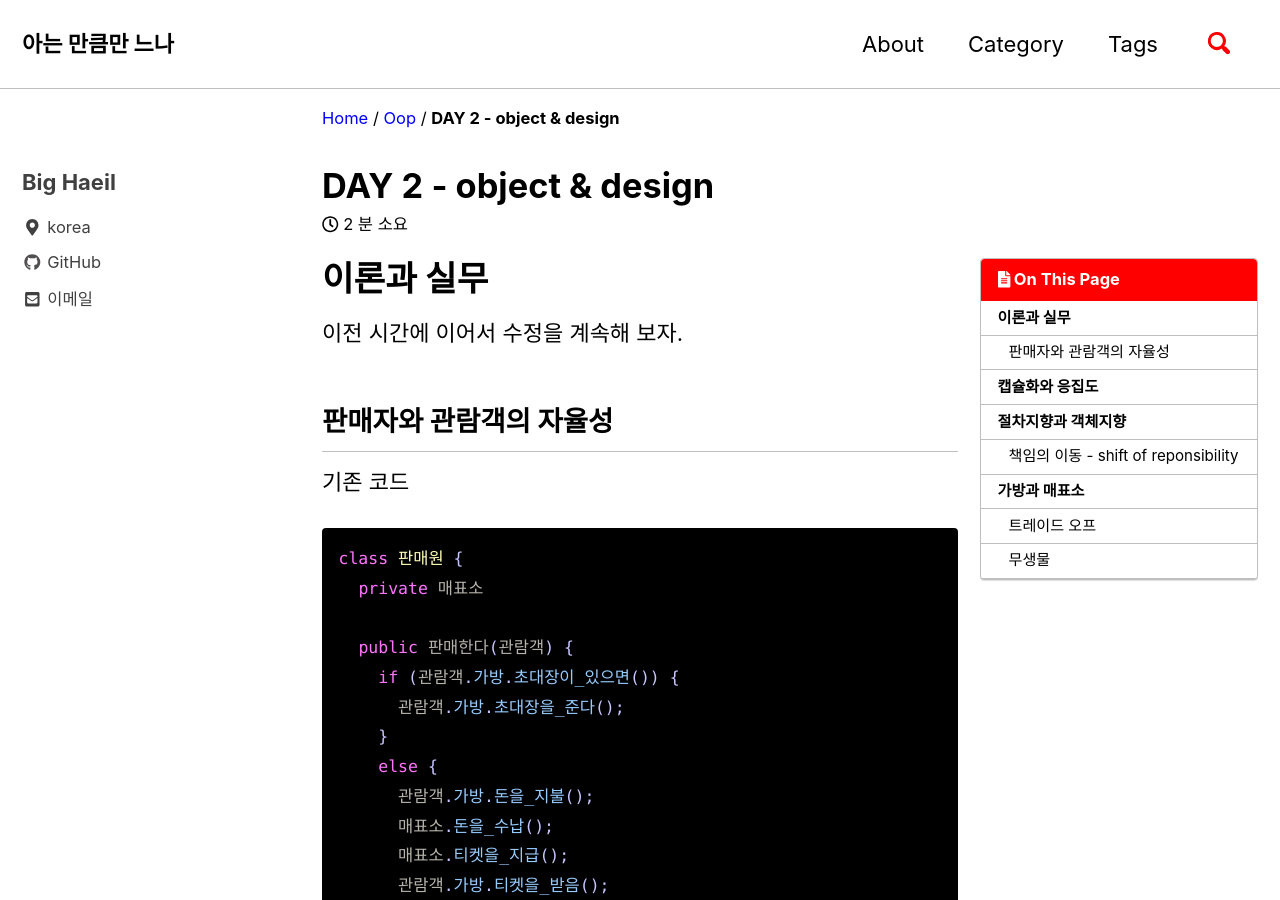
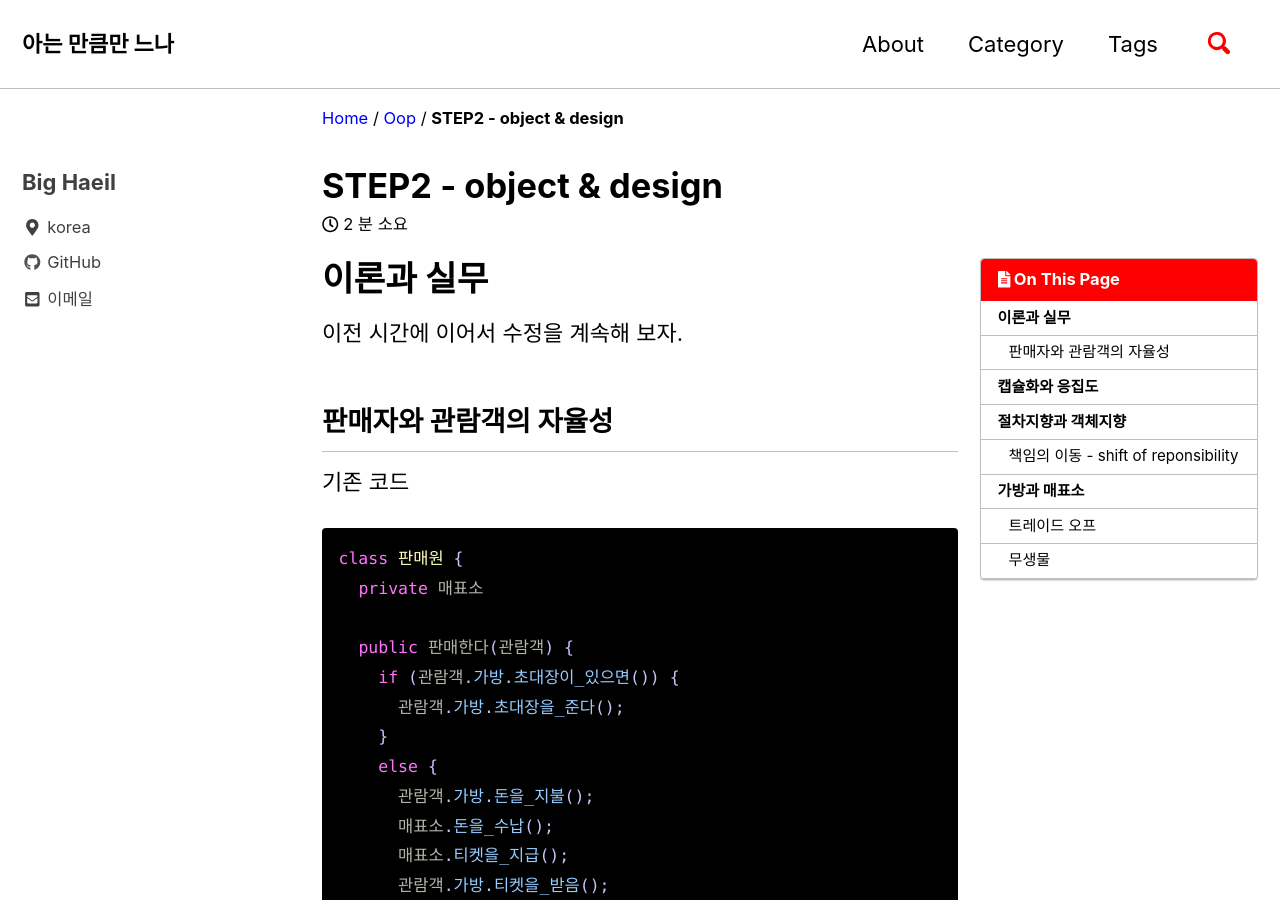
Before and after one commit to bighaeil/bighaeil.github.io, a Jekyll site: the page built from _posts/oop/2020-10-01-book-review-object-object-design-2.md, in a window 1280 px wide and 900 px high. Built offline with Jekyll 4.4.1, drawn with Linux system fonts in a browser that asks for light colours; cached includes are drawn as plain includes; nearby versions of some CDN libraries; comment, search, counter and statistics services are not loaded; some of the changed text lies outside the part shown.

Commit message:
today oop\

```diff
--- a/_posts/oop/2020-09-30-book-review-object-intro.md
+++ b/_posts/oop/2020-09-30-book-review-object-intro.md
@@ -1,5 +1,5 @@
 ---
-title: "DAY 0 - `오브젝트` 책을 읽고 나름대로 정리를 해보자"
+title: "STEP 0 - `오브젝트` 책을 읽고 나름대로 정리를 해보자"
 categories:
   - oop
 tags:
--- a/_posts/oop/2020-09-30-book-review-object-object-design.md
+++ b/_posts/oop/2020-09-30-book-review-object-object-design.md
@@ -1,5 +1,5 @@
 ---
-title: "DAY 1 - object & design"
+title: "STEP 1 - object & design"
 categories:
   - oop
 tags:
--- a/_posts/oop/2020-10-01-book-review-object-object-design-2.md
+++ b/_posts/oop/2020-10-01-book-review-object-object-design-2.md
@@ -1,5 +1,5 @@
 ---
-title: "DAY 2 - object & design"
+title: "STEP2 - object & design"
 categories:
   - oop
 tags:
--- a/_posts/oop/2020-10-03-book-review-object-oop-movie.md
+++ b/_posts/oop/2020-10-03-book-review-object-oop-movie.md
@@ -1,5 +1,5 @@
 ---
-title: "DAY 3 - movie in oop"
+title: "STEP3 - movie in oop"
 categories:
   - oop
 tags:
--- a/docs/_config.yml
+++ b/docs/_config.yml
@@ -218,7 +218,7 @@ defaults:
     values:
       layout: single
       author_profile: true
-      read_time: true
+      read_time: false
       comments: true
       share: true
       related: true
```
Also changed, not shown: 1 other file.
